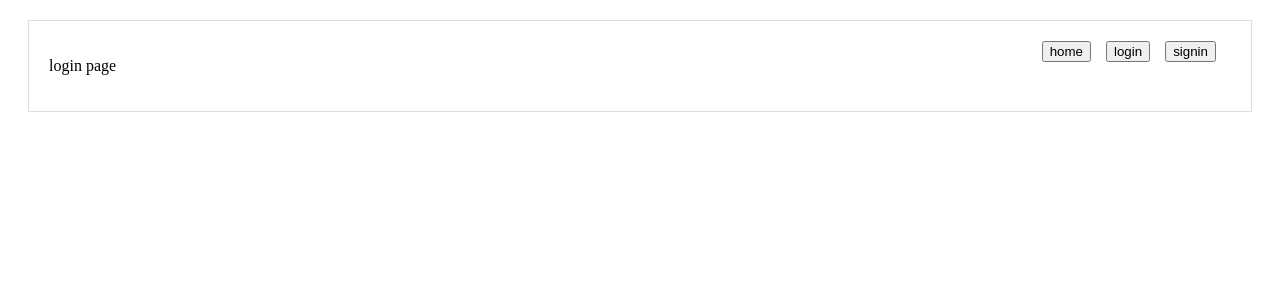
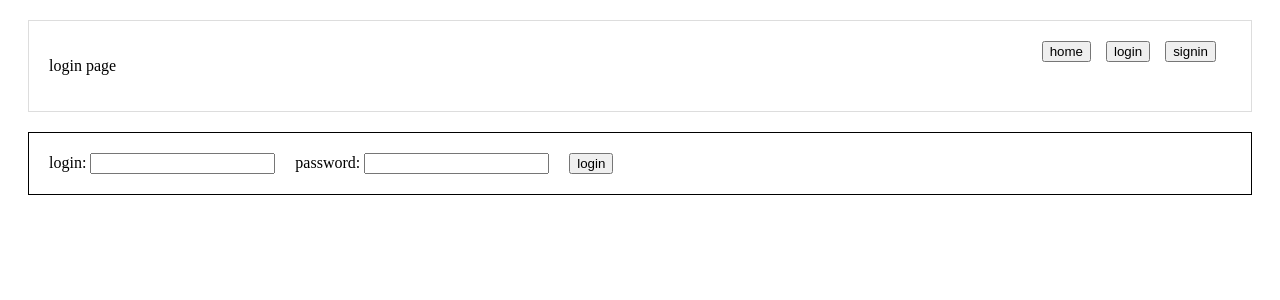
Before and after one commit to hbo83/praceNext, a Next.js app: page /login in a window 1280 px wide. Shown: the top 300 px of the page. Built offline with nearby package versions, Linux system fonts and the light colour scheme.

Commit message:
vyresen req,res

```diff
--- /dev/null
+++ b/components/LoginForm.js
@@ -0,0 +1,59 @@
+import Link from 'next/link'
+import $ from 'jquery'
+
+const style = {
+  input: {
+    marginRight: 20
+  }
+}
+
+const validatePass = (pass, passAgain) => {
+    if (pass === passAgain) {
+      return true
+    }
+  }
+
+const afterLogin = (login, pass, passAgain) => {
+  alert("nyní jste prihlasen jako")
+
+
+}
+
+const loginReq = (e) => {
+
+  let login = $("div input[type='text']:nth-child(1)").val();
+  let pass = $("div input[type='password']:nth-child(2)").val();
+
+
+  if (true) {
+    $.ajax({
+            url: "http://localhost:3001/login",
+            xhrFields: {
+              withCredentials: true
+            },
+            data: {
+              login: login,
+              pass: pass
+            }
+    }).done( function(result) {
+      alert(result)
+    });
+
+  } else {
+    alert("neco nesedi")
+  }
+  }
+
+const LoginForm = () => (
+  <div style={{margin: 20, padding: 20, border: "1px solid black"}}>
+    login:&nbsp;
+    <input style={style.input} type="text" maxLength="20" />
+    password:&nbsp;
+    <input style={style.input} type="text" maxLength="20" />
+        <button onClick={loginReq}>login</button>
+  </div>
+)
+
+
+
+export default LoginForm
--- a/pages/login.js
+++ b/pages/login.js
@@ -1,7 +1,11 @@
 import Layout from '../components/MyLayout.js'
+import LoginForm from '../components/LoginForm.js'
 
 export default () => (
+  <div>
   <Layout>
     <p>login page</p>
   </Layout>
+  <LoginForm />
+  </div>
 )
```
Also changed, not shown: components/SigninForm.js (+9 -9 lines), server.js (+26 -0 lines).
